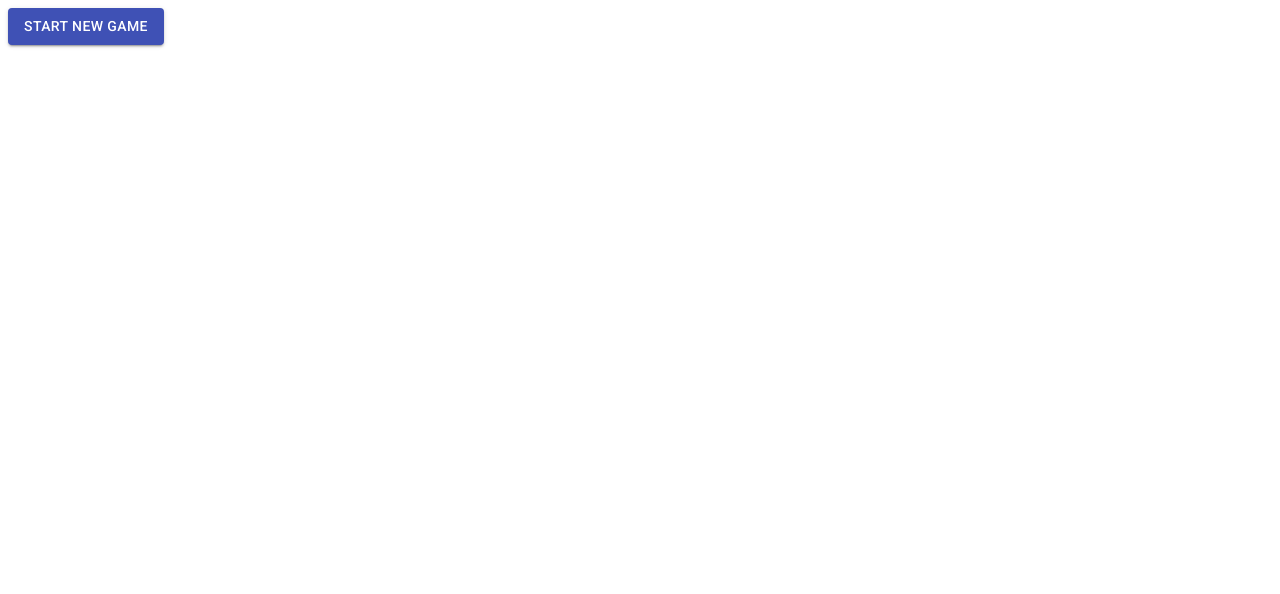
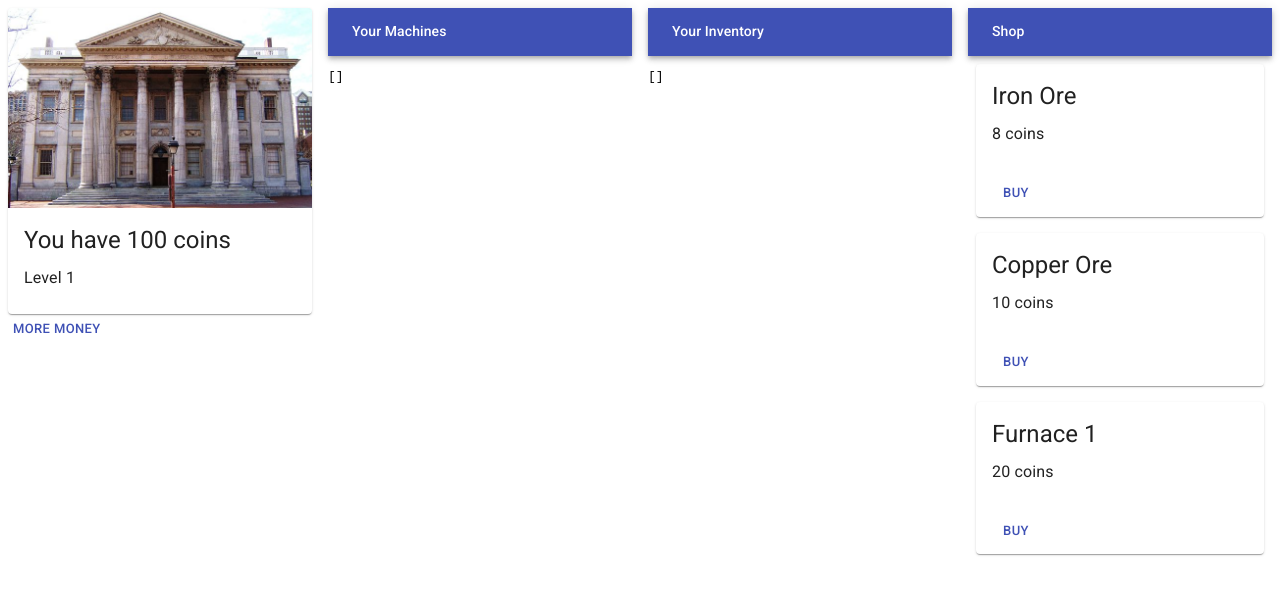
Before and after one commit to tackley/money, a React (Create React App) app: page / in a window 1280 px wide. Shown: the top 594 px of the page. Built offline with nearby package versions, Linux system fonts and the light colour scheme.

Commit message:
Can buy stuff now

```diff
--- a/package.json
+++ b/package.json
@@ -11,6 +11,7 @@
     "@types/node": "^12.0.0",
     "@types/react": "^16.9.0",
     "@types/react-dom": "^16.9.0",
+    "immer": "^6.0.1",
     "react": "^16.13.0",
     "react-dom": "^16.13.0",
     "react-scripts": "3.4.0",
--- a/src/App.tsx
+++ b/src/App.tsx
@@ -4,7 +4,7 @@ import { Board, createNewBoard } from "./board";
 import { BoardDisplay } from "./components/BoardDisplay";
 
 function App() {
-  const [board, setBoard] = React.useState<Board | null>();
+  const [board, setBoard] = React.useState<Board>(createNewBoard());
 
   if (!board) {
     return (
@@ -18,7 +18,7 @@ function App() {
     );
   }
 
-  return <BoardDisplay board={board} />;
+  return <BoardDisplay board={board} applyAction={setBoard} />;
 }
 
 export default App;
--- /dev/null
+++ b/src/board/actions.ts
@@ -0,0 +1,33 @@
+import { Board } from ".";
+import { BaseItem, isMachine } from "../economy/items";
+import produce from "immer";
+
+export function buyItem(
+  item: BaseItem,
+  quantity: number
+): (b: Readonly<Board>) => Board {
+  return produce((draft: Board) => {
+    const value = item.price.buy * quantity;
+    draft.money -= value;
+
+    if (isMachine(item)) {
+      draft.machines.push({ inHopper: [], machine: item, percentComplete: 0 });
+    } else {
+      // if there's an entry for this item in inventory, update the quantity. Otherwise add a new entry.
+      const existingInventory = draft.inventory.find(
+        i => i.item.name === item.name
+      );
+      if (existingInventory) {
+        existingInventory.quantity += quantity;
+      } else {
+        draft.inventory.push({ item, quantity });
+      }
+    }
+  });
+}
+
+export function addMoreMoney(amount: number): (b: Board) => Board {
+  return produce((draft: Board) => {
+    draft.money += amount;
+  });
+}
--- a/src/board/index.ts
+++ b/src/board/index.ts
@@ -28,3 +28,5 @@ export function createNewBoard(): Board {
     machines: []
   };
 }
+
+export type BoardAction = (b: Board) => Board;
--- a/src/components/BoardDisplay.tsx
+++ b/src/components/BoardDisplay.tsx
@@ -1,18 +1,30 @@
-import React from "react";
-import { Board } from "../board";
-import { Grid, Toolbar, Typography, AppBar } from "@material-ui/core";
+import React, { Dispatch } from "react";
+import { Board, BoardAction } from "../board";
+import { Grid, Toolbar, Typography, AppBar, Button } from "@material-ui/core";
 import { BankDisplay } from "./BankDisplay";
 import { ShopDisplay } from "./ShopDisplay";
+import { addMoreMoney } from "../board/actions";
 
 interface BoardDisplayProps {
   board: Board;
+  applyAction: Dispatch<BoardAction>;
 }
 
-export const BoardDisplay: React.FC<BoardDisplayProps> = ({ board }) => {
+export const BoardDisplay: React.FC<BoardDisplayProps> = ({
+  board,
+  applyAction
+}) => {
+  const moreMoney = () => {
+    applyAction(addMoreMoney(10));
+  };
   return (
     <Grid container spacing={2}>
       <Grid item xs={3}>
         <BankDisplay balance={board.money} level={board.level} />
+
+        <Button size="small" color="primary" onClick={moreMoney}>
+          More Money
+        </Button>
       </Grid>
       <Grid item xs={3}>
         <AppBar position="relative">
@@ -20,6 +32,7 @@ export const BoardDisplay: React.FC<BoardDisplayProps> = ({ board }) => {
             <Typography variant="subtitle2">Your Machines</Typography>
           </Toolbar>
         </AppBar>
+        <pre>{JSON.stringify(board.machines, null, 2)}</pre>
       </Grid>
       <Grid item xs={3}>
         <AppBar position="relative">
@@ -27,6 +40,7 @@ export const BoardDisplay: React.FC<BoardDisplayProps> = ({ board }) => {
             <Typography variant="subtitle2">Your Inventory</Typography>
           </Toolbar>
         </AppBar>
+        <pre>{JSON.stringify(board.inventory, null, 2)}</pre>
       </Grid>
       <Grid item xs={3}>
         <AppBar position="relative">
@@ -35,7 +49,7 @@ export const BoardDisplay: React.FC<BoardDisplayProps> = ({ board }) => {
           </Toolbar>
         </AppBar>
 
-        <ShopDisplay board={board} />
+        <ShopDisplay board={board} applyAction={applyAction} />
       </Grid>
     </Grid>
   );
--- a/src/components/ShopDisplay.tsx
+++ b/src/components/ShopDisplay.tsx
@@ -1,22 +1,27 @@
-import React from "react";
-import { Board } from "../board";
+import React, { Dispatch } from "react";
+import { Board, BoardAction } from "../board";
 import { getShopContentsForLevel, BaseItem } from "../economy/items";
 import {
   Card,
   CardActionArea,
-  CardMedia,
   CardContent,
   Typography,
   CardActions,
   Button,
   Box
 } from "@material-ui/core";
+import { buyItem } from "../board/actions";
 
 interface Props {
   board: Pick<Board, "money" | "level">;
+  applyAction: Dispatch<BoardAction>;
 }
 
-const ShopItemDisplay: React.FC<{ item: BaseItem }> = ({ item }) => (
+const ShopItemDisplay: React.FC<{
+  item: BaseItem;
+  balance: number;
+  applyAction: Dispatch<BoardAction>;
+}> = ({ item, balance, applyAction }) => (
   <Card>
     <CardActionArea>
       <CardContent>
@@ -28,7 +33,12 @@ const ShopItemDisplay: React.FC<{ item: BaseItem }> = ({ item }) => (
         </Typography>
       </CardContent>
       <CardActions>
-        <Button size="small" color="primary">
+        <Button
+          size="small"
+          color="primary"
+          disabled={item.price.buy > balance}
+          onClick={() => applyAction(buyItem(item, 1))}
+        >
           Buy
         </Button>
       </CardActions>
@@ -36,7 +46,7 @@ const ShopItemDisplay: React.FC<{ item: BaseItem }> = ({ item }) => (
   </Card>
 );
 
-export const ShopDisplay: React.FC<Props> = ({ board }) => {
+export const ShopDisplay: React.FC<Props> = ({ board, applyAction }) => {
   const shopContents = getShopContentsForLevel(board.level);
 
   const items = [...shopContents.items, ...shopContents.machines];
@@ -44,8 +54,12 @@ export const ShopDisplay: React.FC<Props> = ({ board }) => {
   return (
     <React.Fragment>
       {items.map(i => (
-        <Box padding={1}>
-          <ShopItemDisplay item={i}></ShopItemDisplay>
+        <Box key={i.name} padding={1}>
+          <ShopItemDisplay
+            item={i}
+            balance={board.money}
+            applyAction={applyAction}
+          ></ShopItemDisplay>
         </Box>
       ))}
     </React.Fragment>
--- a/src/economy/items.ts
+++ b/src/economy/items.ts
@@ -1,5 +1,5 @@
-export interface BaseItem {
-  type: "item" | "machine";
+export interface Item {
+  type: "item";
   name: string;
   inShopFromLevel: number;
   price: {
@@ -8,13 +8,21 @@ export interface BaseItem {
   };
 }
 
-export interface Item extends BaseItem {
-  type: "item";
+export interface Machine {
+  type: "machine";
+  name: string;
+  inShopFromLevel: number;
+  price: {
+    buy: number;
+    sell: number;
+  };
+  craftingSpeedMultiplier: number;
 }
 
-export interface Machine extends BaseItem {
-  type: "machine";
-  craftingSpeedMultiplier: number;
+export type BaseItem = Item | Machine;
+
+export function isMachine(i: BaseItem): i is Machine {
+  return i.type === "machine";
 }
 
 const items: Item[] = [
```
Also changed, not shown: 1 other file (tests, documents, lock files or other folders).
